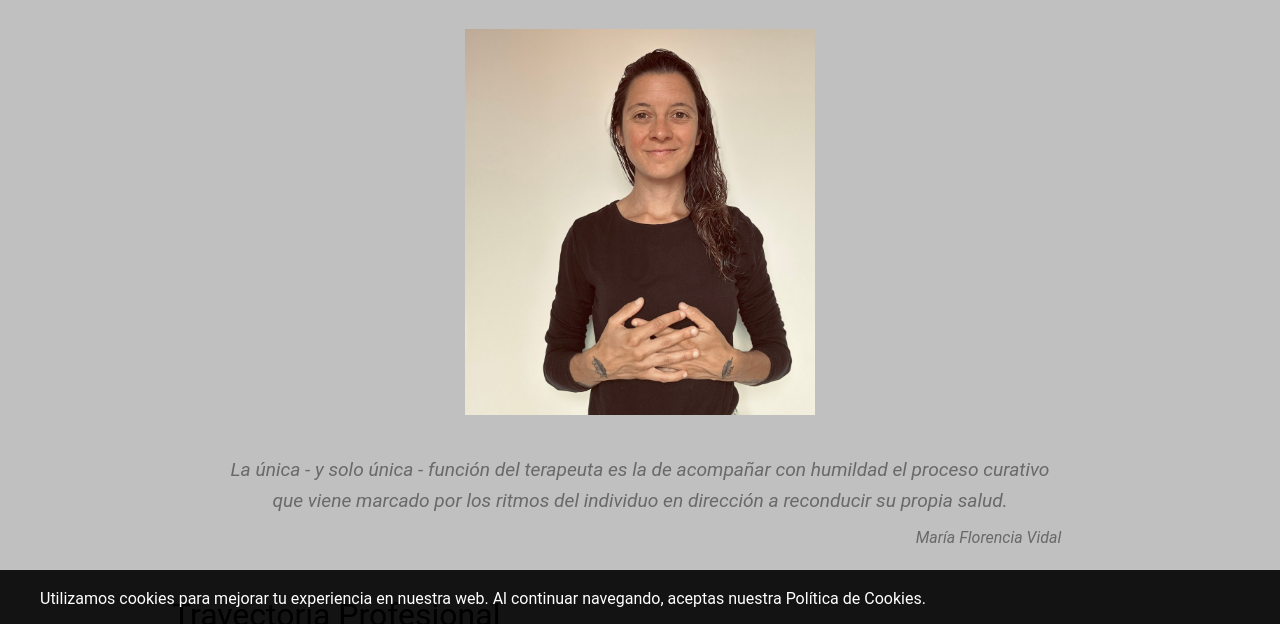
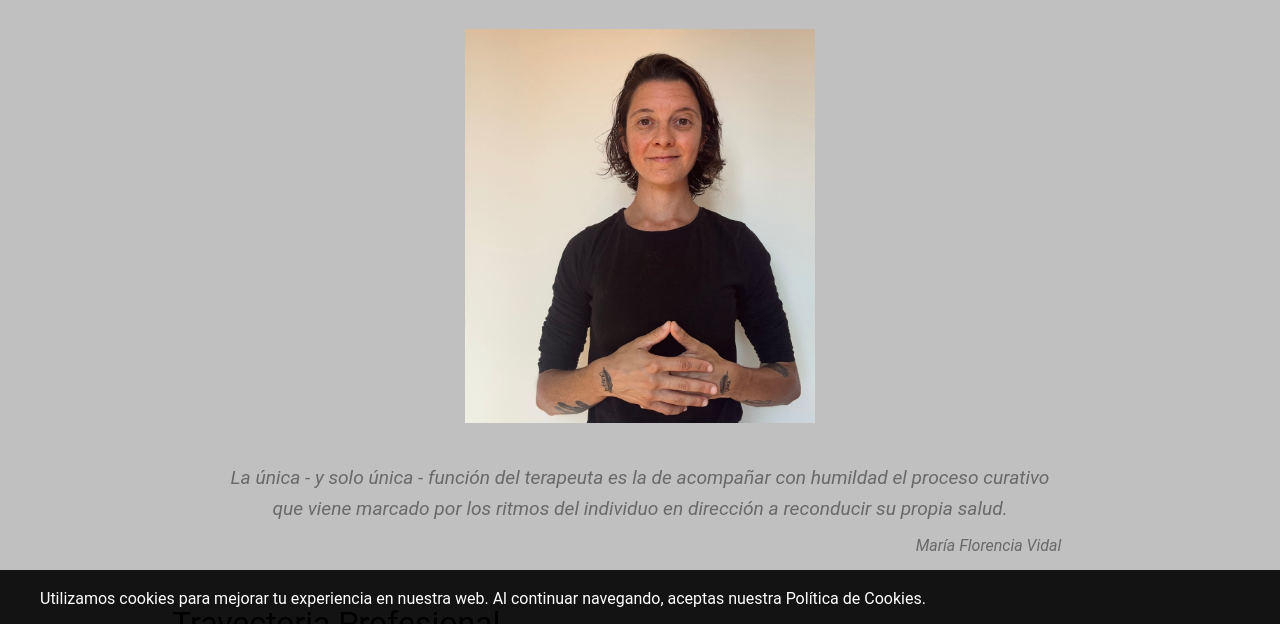
Before and after one commit to tervingo/florplay, an Astro site: page /en in a window 1280 px wide. Shown: the part 115-739 px from the top of the page. Built offline with nearby package versions, Linux system fonts and the light colour scheme; Astro itself is replaced by a stand-in of ours.

Commit message:
Nueva foto

```diff
--- a/src/pages/[...lang]/index.astro
+++ b/src/pages/[...lang]/index.astro
@@ -77,7 +77,7 @@ const videos = [
 
       <div class="centered">
         <img
-          src="/images/flor_hendur.jpg"
+          src="/images/flor_media-melena.jpg"
           alt="Slider image"
           width="350px"
           height="500px"
```
Also changed, not shown: public/images/flor_media-melena.jpg (added).
